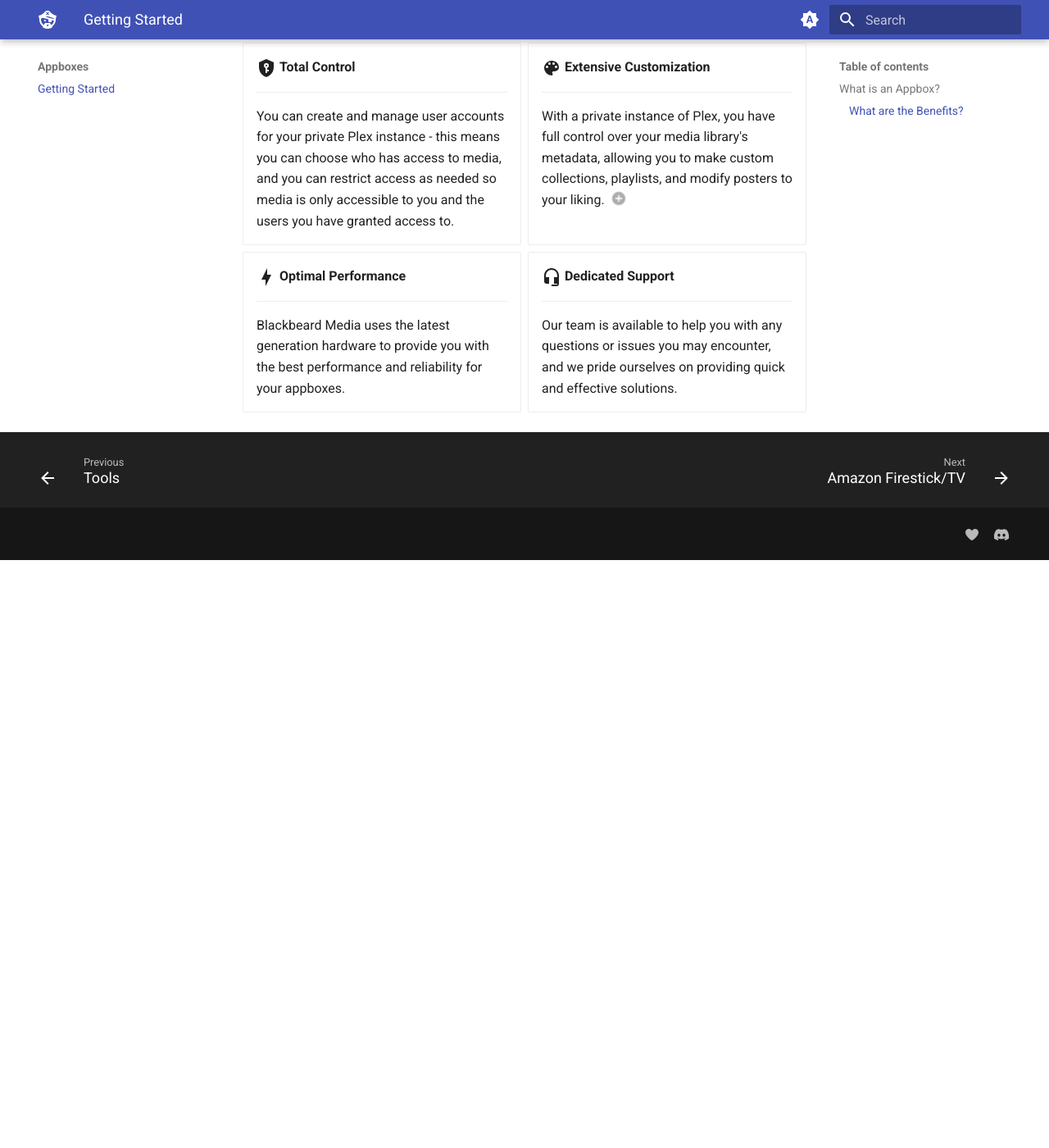
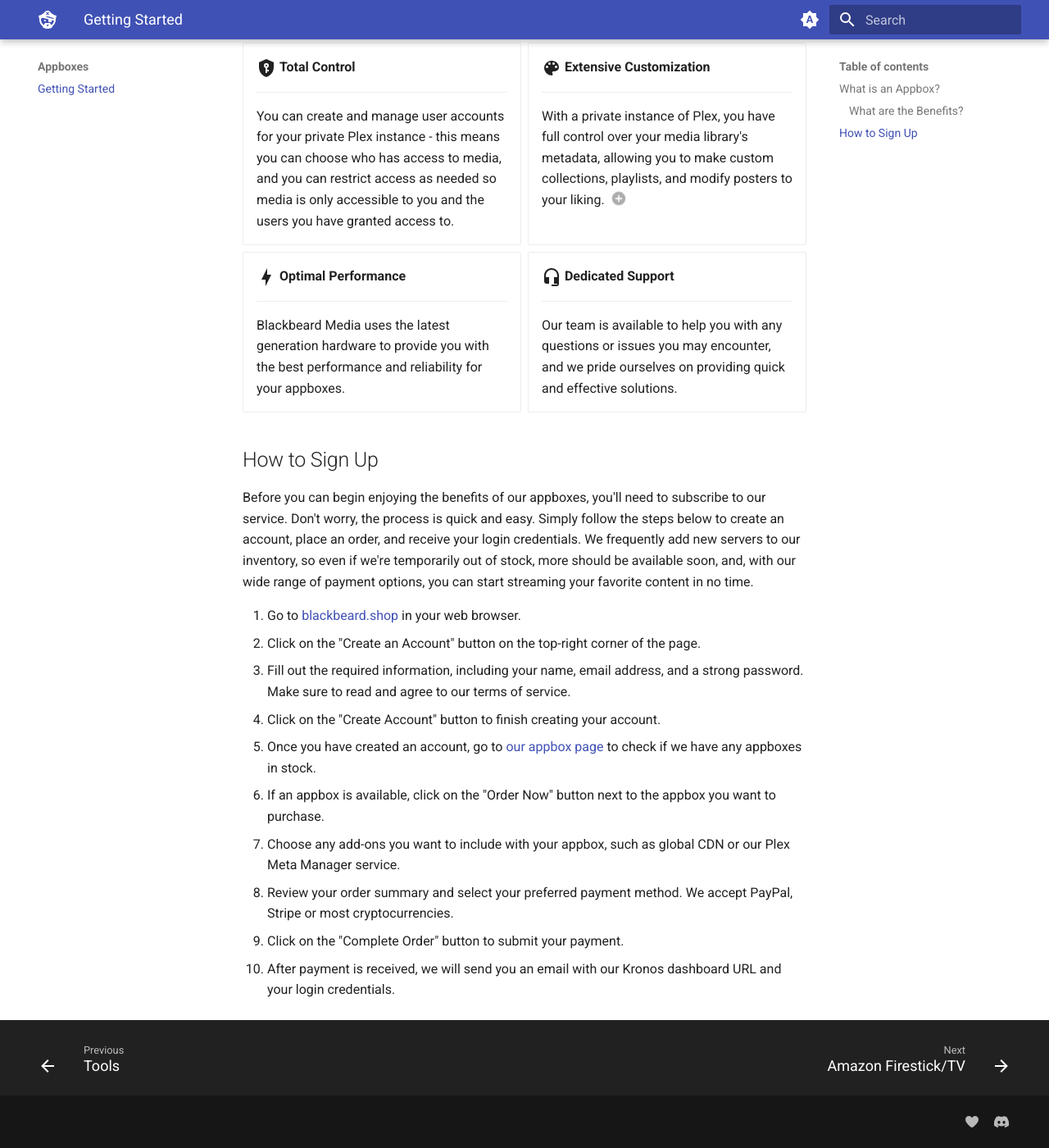
Before and after one commit to neomedia6989/docs-2, an MkDocs documentation site: the page built from docs/appboxes/getting-started.md, in a window 1280 px wide and 1400 px high, scrolled down 768 px. Shown: the whole window at 82% size. Built offline with MkDocs 1.6.1 and Material for MkDocs 9.7.7, drawn with Linux system fonts in a browser that asks for light colours; before the commit the page ends 1451 px from its top, so only the background shows below that.

Commit message:
Update getting-started.md

```diff
--- a/docs/appboxes/getting-started.md
+++ b/docs/appboxes/getting-started.md
@@ -45,3 +45,18 @@
     Our team is available to help you with any questions or issues you may encounter, and we pride ourselves on providing quick and effective solutions.
 
 </div>
+
+## How to Sign Up
+
+Before you can begin enjoying the benefits of our appboxes, you'll need to subscribe to our service. Don't worry, the process is quick and easy. Simply follow the steps below to create an account, place an order, and receive your login credentials. We frequently add new servers to our inventory, so even if we're temporarily out of stock, more should be available soon, and, with our wide range of payment options, you can start streaming your favorite content in no time.
+
+1. Go to [blackbeard.shop](https://blackbeard.shop/) in your web browser.
+2. Click on the "Create an Account" button on the top-right corner of the page.
+3. Fill out the required information, including your name, email address, and a strong password. Make sure to read and agree to our terms of service.
+4. Click on the "Create Account" button to finish creating your account.
+5. Once you have created an account, go to [our appbox page](https://blackbeard.shop/index.php?rp=/store/appbox) to check if we have any appboxes in stock.
+6. If an appbox is available, click on the "Order Now" button next to the appbox you want to purchase.
+7. Choose any add-ons you want to include with your appbox, such as global CDN or our Plex Meta Manager service.
+8. Review your order summary and select your preferred payment method. We accept PayPal, Stripe or most cryptocurrencies.
+9. Click on the "Complete Order" button to submit your payment.
+10. After payment is received, we will send you an email with our Kronos dashboard URL and your login credentials.
```
